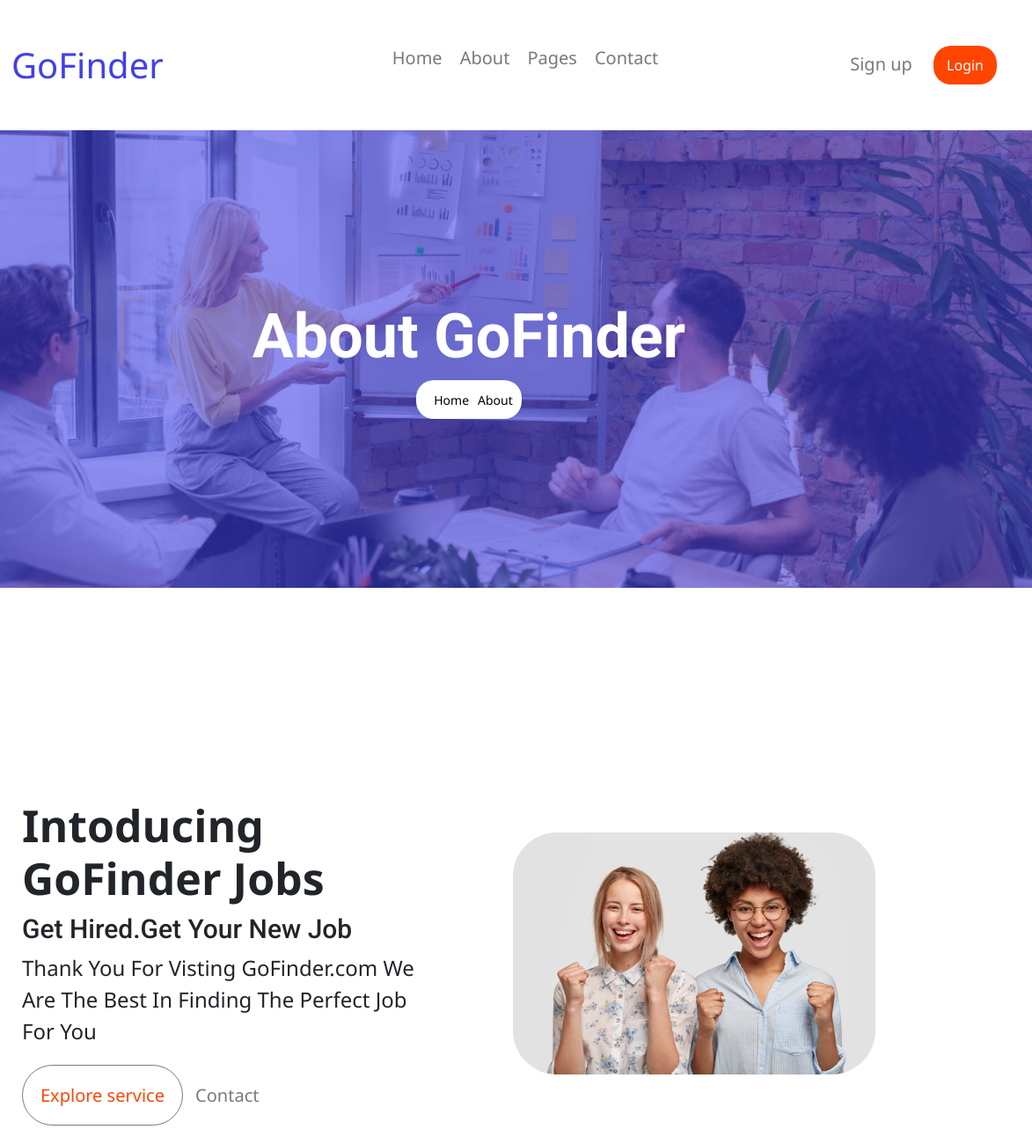
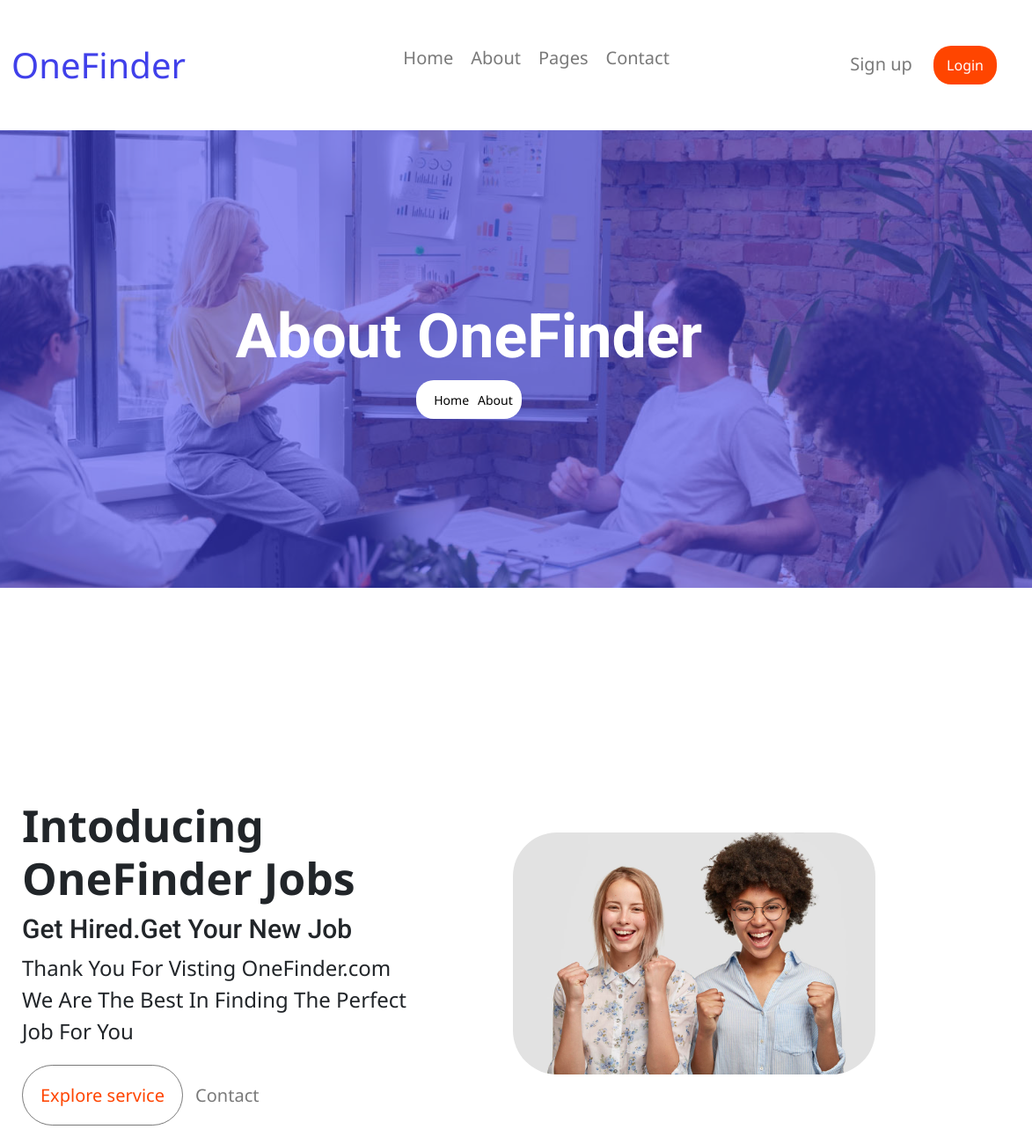
Before and after one commit to rhitha09/GoFinder, a plain HTML site: page about.html in a window 1280 px wide. Shown: the top 1300 px of the page at 88% size, 107-1280 px from the left. Drawn offline with nearby package versions, Linux system fonts and the light colour scheme.

Commit message:
about.html

```diff
--- a/about.html
+++ b/about.html
@@ -3,7 +3,7 @@
 <head>
     <meta charset="UTF-8">
     <meta name="viewport" content="width=device-width, initial-scale=1.0">
-    <title>About GoFinder</title>
+    <title>About OneFinder</title>
     <link rel="stylesheet" href="styles.css">
     <link rel="icon" href="./images/logo.png">
      <link rel="stylesheet" href=https://cdn.jsdelivr.net/npm/bootstrap@5.3.3/dist/css/bootstrap.min.css >
@@ -15,7 +15,7 @@
     <nav class="navbar1">
         <div class="on1">
         <img src="./images/logo.png" alt="" width="70px">
-        <h1>GoFinder</h1>
+        <h1>OneFinder</h1>
         </div>
         <ul class="navigation" id="navigation">
             <li><a href="./index.html">Home</a></li>
@@ -37,15 +37,15 @@
     </nav>
     <div class="banner">
         <div>
-            <h1>About GoFinder</h1>
+            <h1>About OneFinder</h1>
         <button><a href="./index.html">Home</a><a href="">About</a></button>
         </div>
     </div>
     <div class="container">
         <div class="content-1">
-            <h1>Intoducing GoFinder  Jobs</h1>
+            <h1>Intoducing OneFinder  Jobs</h1>
             <h3>Get Hired.Get Your New Job</h3>
-            <p>Thank You For Visting GoFinder.com We Are The Best In Finding The Perfect Job For You</p>
+            <p>Thank You For Visting OneFinder.com We Are The Best In Finding The Perfect Job For You</p>
             <a href="./job-Listing.html" class="service">Explore service</a>
             <a href="./contact.html" class="con">Contact</a>
         </div>
@@ -149,7 +149,7 @@
         <div class="change">
             <div class="on">
                 <img src="./images/logo.png" alt="" width="50px">
-                <h4><strong>GoFinder</strong></h4>
+                <h4><strong>OneFinder</strong></h4>
             </div>
             <span class="to">
                 <p><a href="#">www.jobportal.com</a></p>
@@ -182,7 +182,7 @@
             </div>
     </footer>
     <div class="footer">
-        <p>Copyright&copy;GoFinder Jobs 2028 Privacy and Policy Terms </p>
+        <p>Copyright&copy;OneFinder Jobs 2028 Privacy and Policy Terms </p>
         <a href="">Go Back To Top</a>
     </div>
 
```
